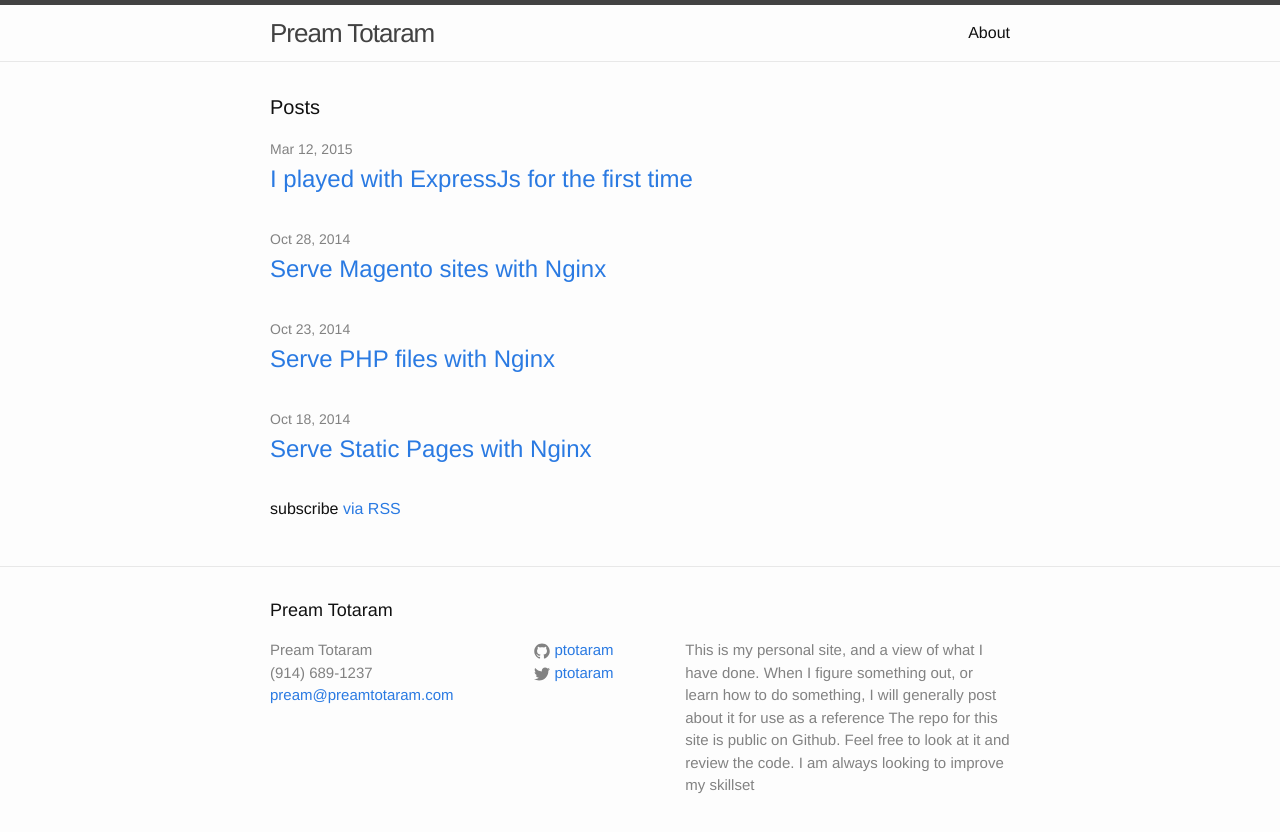
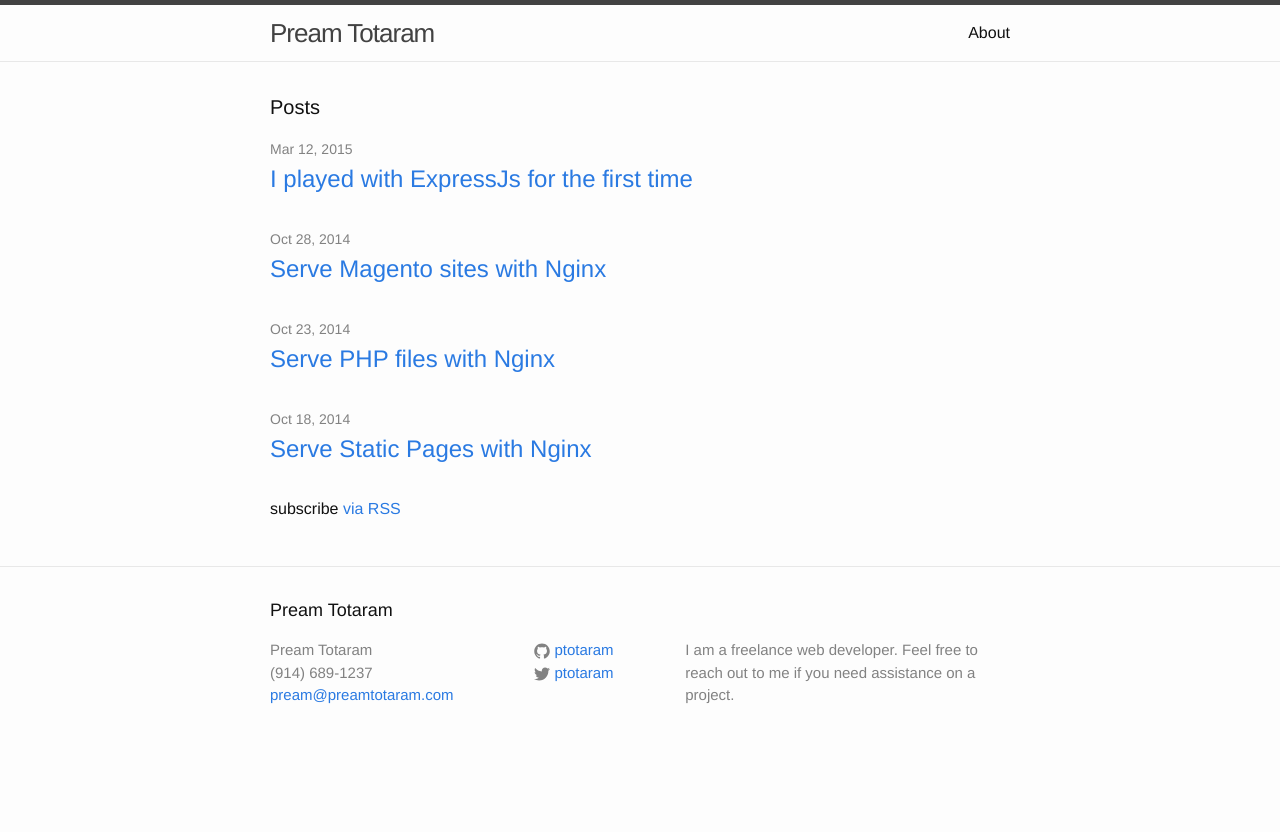
Before and after one commit to ptotaram/preamtotaram, a Jekyll site: the page built from index.html, in a window 1280 px wide. Shown: the top 832 px of the page. Built offline with Jekyll 4.4.1, drawn with Linux system fonts in a browser that asks for light colours; Markdown is read by kramdown in place of the engine named in the settings.

Commit message:
Add the fact that I am a freelancer

```diff
--- a/_config.yml
+++ b/_config.yml
@@ -2,12 +2,7 @@
 title: Pream Totaram
 email: pream@preamtotaram.com
 description: >
- This is my personal site, and a view of what I have done.
- When I figure something out, or learn how to do something,
- I will generally post about it for use as a reference
- The repo for this site is public on Github.
- Feel free to look at it and review the code.
- I am always looking to improve my skillset
+ I am a freelance web developer.  Feel free to reach out to me if you need assistance on a project.
 baseurl: "" # the subpath of your site, e.g. /blog/
 url: "http://preamtotaram.com" # the base hostname & protocol for your site
 twitter_username: ptotaram
```
